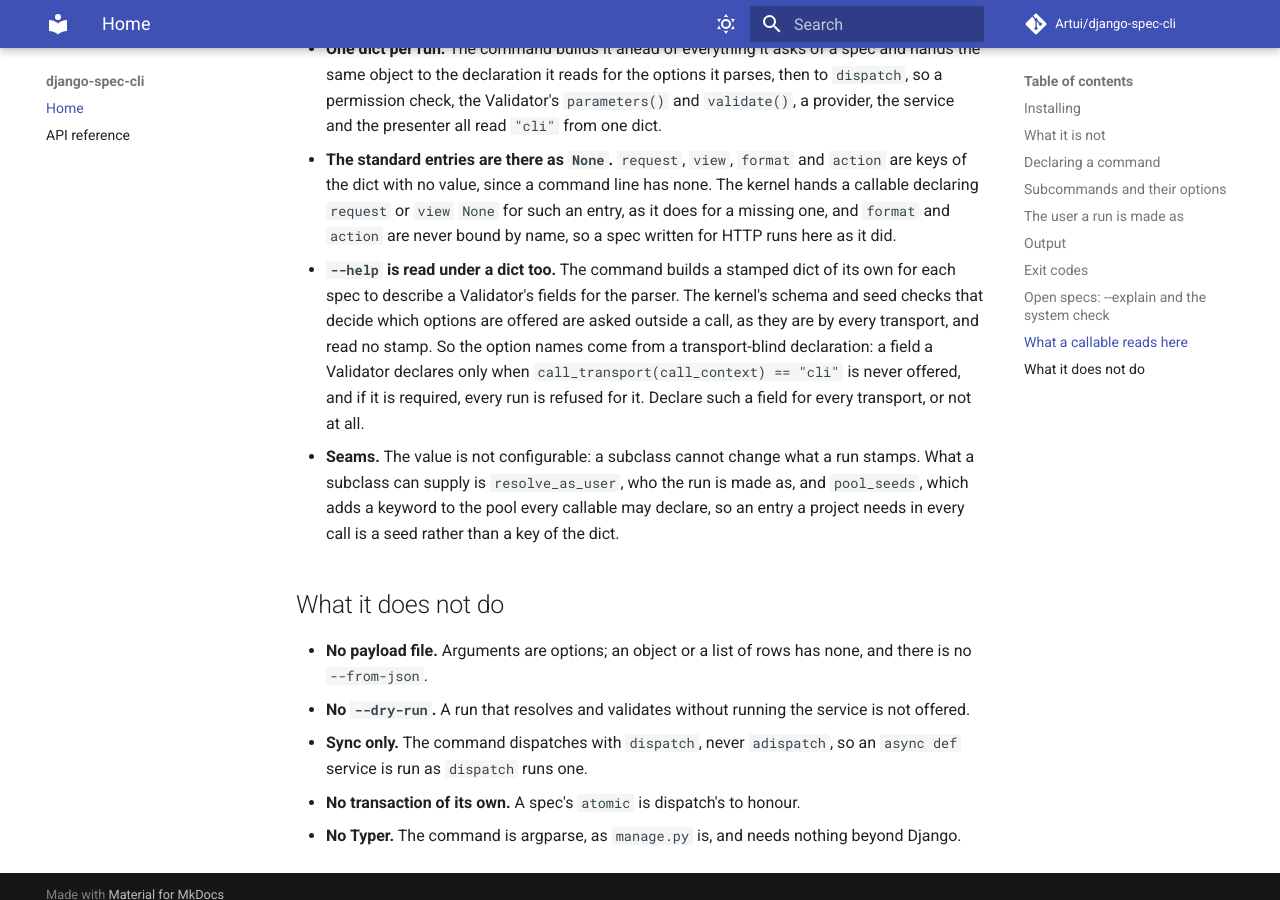
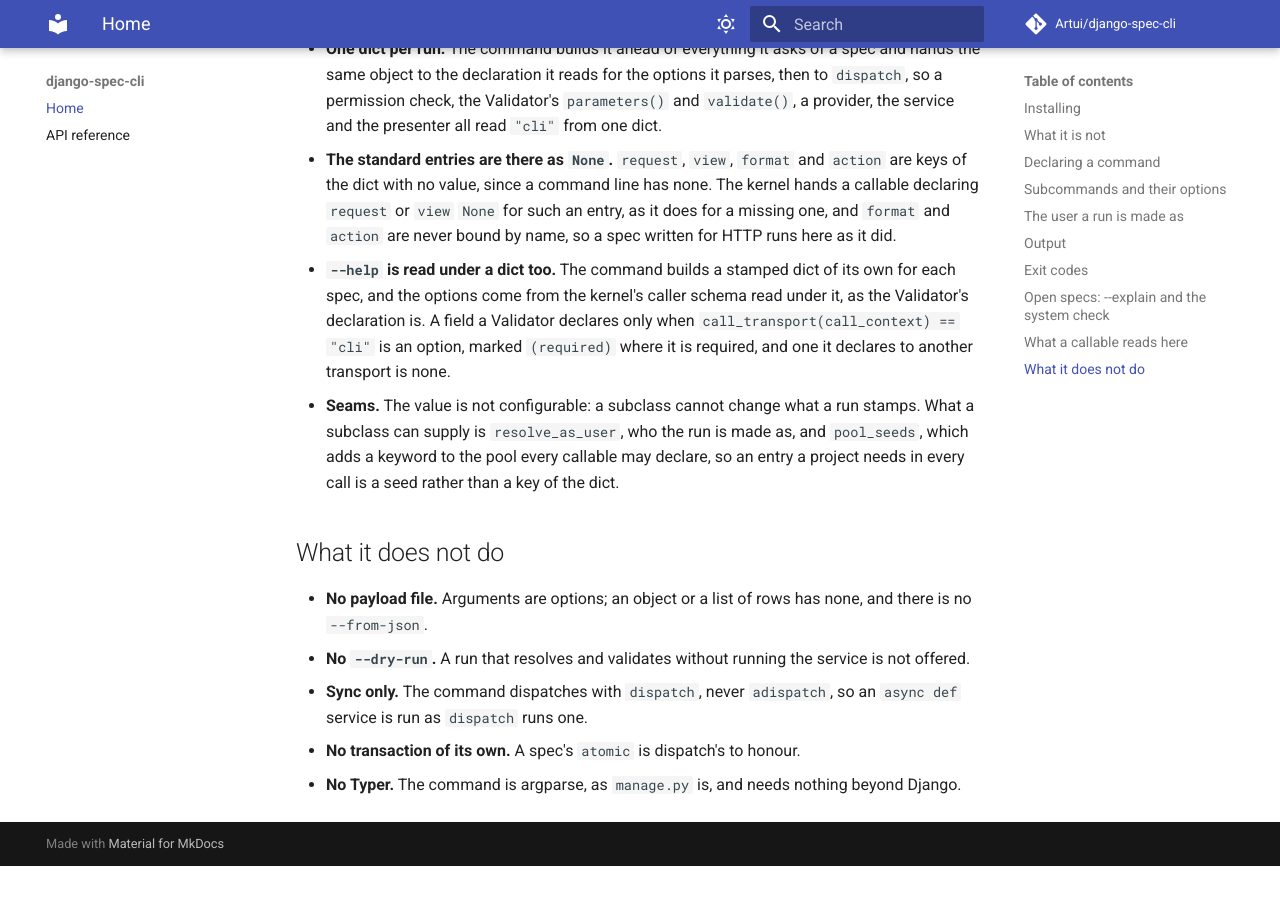
Before and after one commit to Artui/django-spec-cli, an MkDocs documentation site: the page built from docs/index.md, in a window 1280 px wide and 900 px high, scrolled down 7619 px. Built offline with MkDocs 1.6.1 and Material for MkDocs 9.7.7, drawn with Linux system fonts in a browser that asks for light colours; comment, search, counter and statistics services are not loaded; after the commit the page ends 8485 px from its top, so only the background shows below that; some of the changed text lies outside the part shown.

Commit message:
Release 0.6.0: --help offers a field a Validator declares only under cli
The command asked spec_caller_input_schema for the options to offer with no
call_context, so a field declared only when the transport is cli got no option
and, if required, every run was refused for it. It now hands the stamped dict
--help already builds. Floor on django-service-specs rises to 0.30.0.

Co-Authored-By: Claude Sonnet 5.5 <noreply@anthropic.com>

```diff
--- a/django_spec_cli/version.py
+++ b/django_spec_cli/version.py
@@ -2,6 +2,6 @@
 
 from __future__ import annotations
 
-__version__: str = "0.5.0"
+__version__: str = "0.6.0"
 
 __all__ = ["__version__"]
--- a/docs/index.md
+++ b/docs/index.md
@@ -323,13 +323,11 @@ docs/examples/commands.py:transport
   such an entry, as it does for a missing one, and `format` and `action` are
   never bound by name, so a spec written for HTTP runs here as it did.
 - **`--help` is read under a dict too.** The command builds a stamped dict of
-  its own for each spec to describe a Validator's fields for the parser. The
-  kernel's schema and seed checks that decide which options are offered are
-  asked outside a call, as they are by every transport, and read no stamp. So
-  the option names come from a transport-blind declaration: a field a
-  Validator declares only when `call_transport(call_context) == "cli"` is
-  never offered, and if it is required, every run is refused for it.
-  Declare such a field for every transport, or not at all.
+  its own for each spec, and the options come from the kernel's caller schema
+  read under it, as the Validator's declaration is. A field a Validator
+  declares only when `call_transport(call_context) == "cli"` is an option,
+  marked `(required)` where it is required, and one it declares to another
+  transport is none.
 - **Seams.** The value is not configurable: a subclass cannot change what a
   run stamps. What a subclass can supply is `resolve_as_user`, who the run is
   made as, and `pool_seeds`, which adds a keyword to the pool every callable
```
Also changed, not shown: other parts of docs/index.md (+1 -1 lines), CHANGELOG.md (+22 -1 lines), CLAUDE.md (+1 -1 lines), README.md (+1 -1 lines), pyproject.toml (+5 -3 lines), 3 other files.
